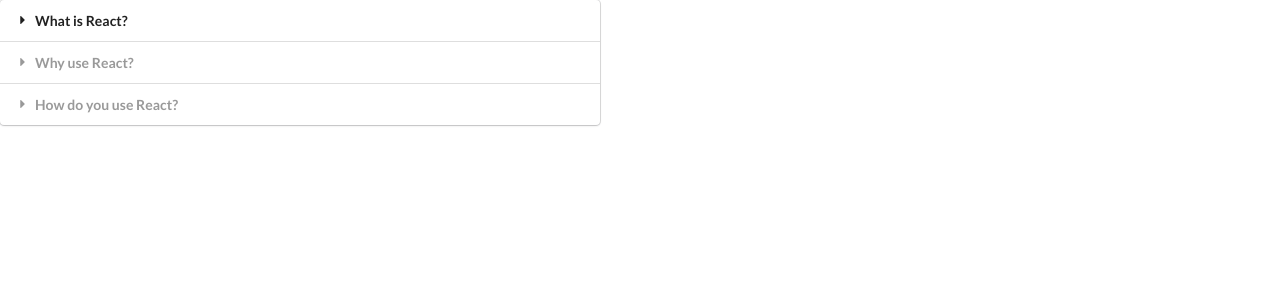
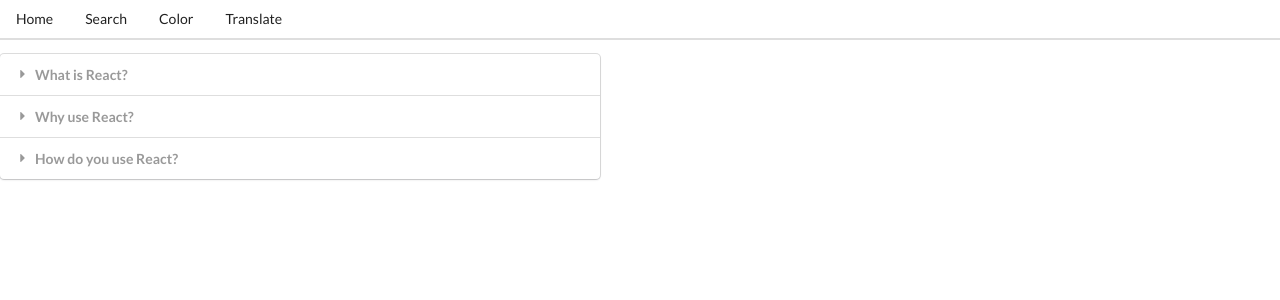
Before and after one commit to BryHoovGit/Widgeon, a React (Create React App) app: page / in a window 1280 px wide. Shown: the top 300 px of the page. Built offline with nearby package versions, Linux system fonts and the light colour scheme.

Commit message:
Added primitive nav

```diff
--- a/src/App.js
+++ b/src/App.js
@@ -4,6 +4,7 @@ import Search from "./components/Search";
 import Dropdown from "./components/Dropdown";
 import Translate from "./components/Translate";
 import Route from "./components/Route";
+import Header from "./components/Header";
 
 const App = () => {
   const items = [
@@ -40,6 +41,7 @@ const App = () => {
 
   return (
     <div>
+      <Header />
       <Route path="/">
         <Accordion items={items} />
       </Route>
--- /dev/null
+++ b/src/components/Header.js
@@ -0,0 +1,22 @@
+import React from "react";
+
+const Header = () => {
+  return (
+    <div className="ui secondary pointing menu">
+      <a href="/" className="item">
+        Home
+      </a>
+      <a href="/search" className="item">
+        Search
+      </a>
+      <a href="/color" className="item">
+        Color
+      </a>
+      <a href="/translate" className="item">
+        Translate
+      </a>
+    </div>
+  );
+};
+
+export default Header;
```
